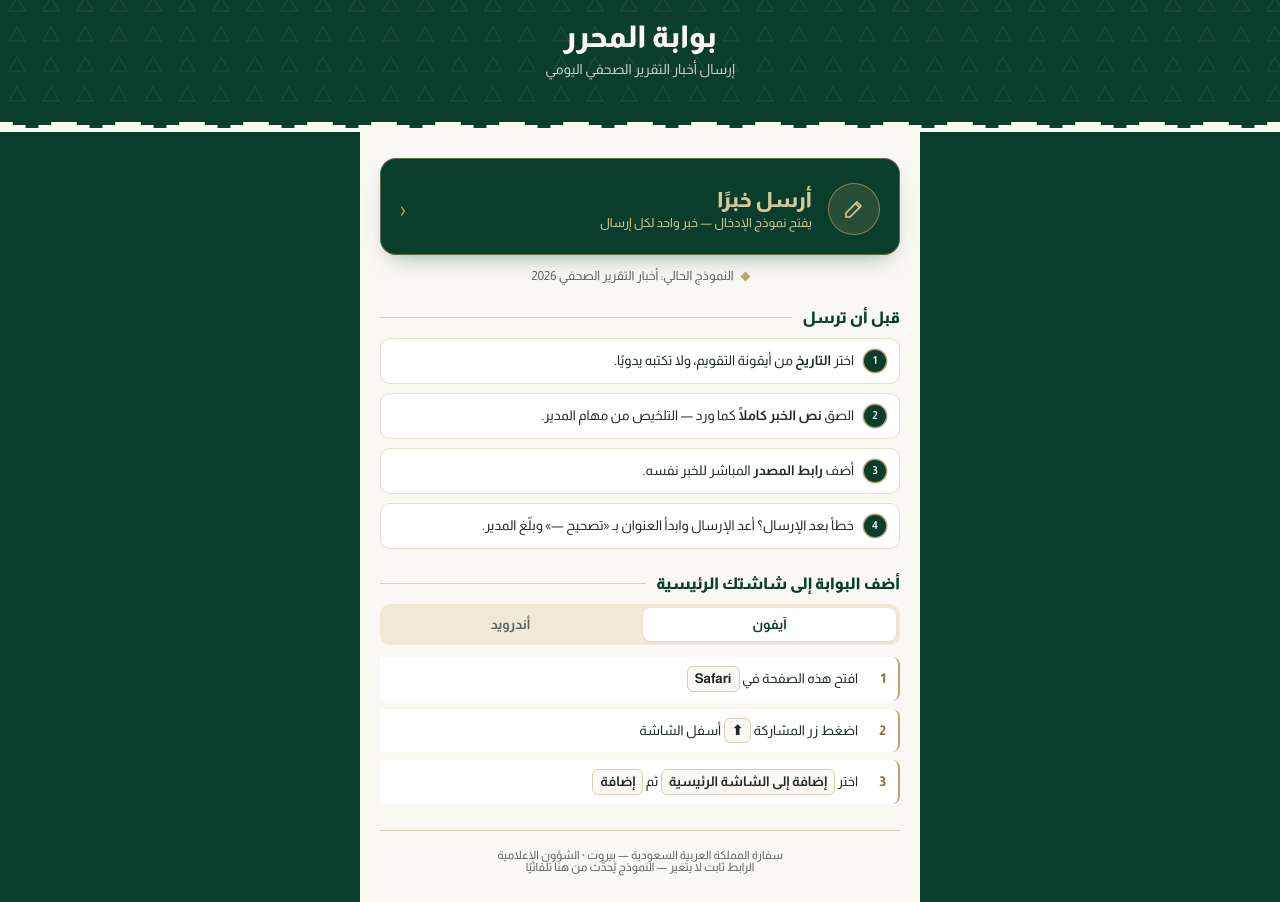
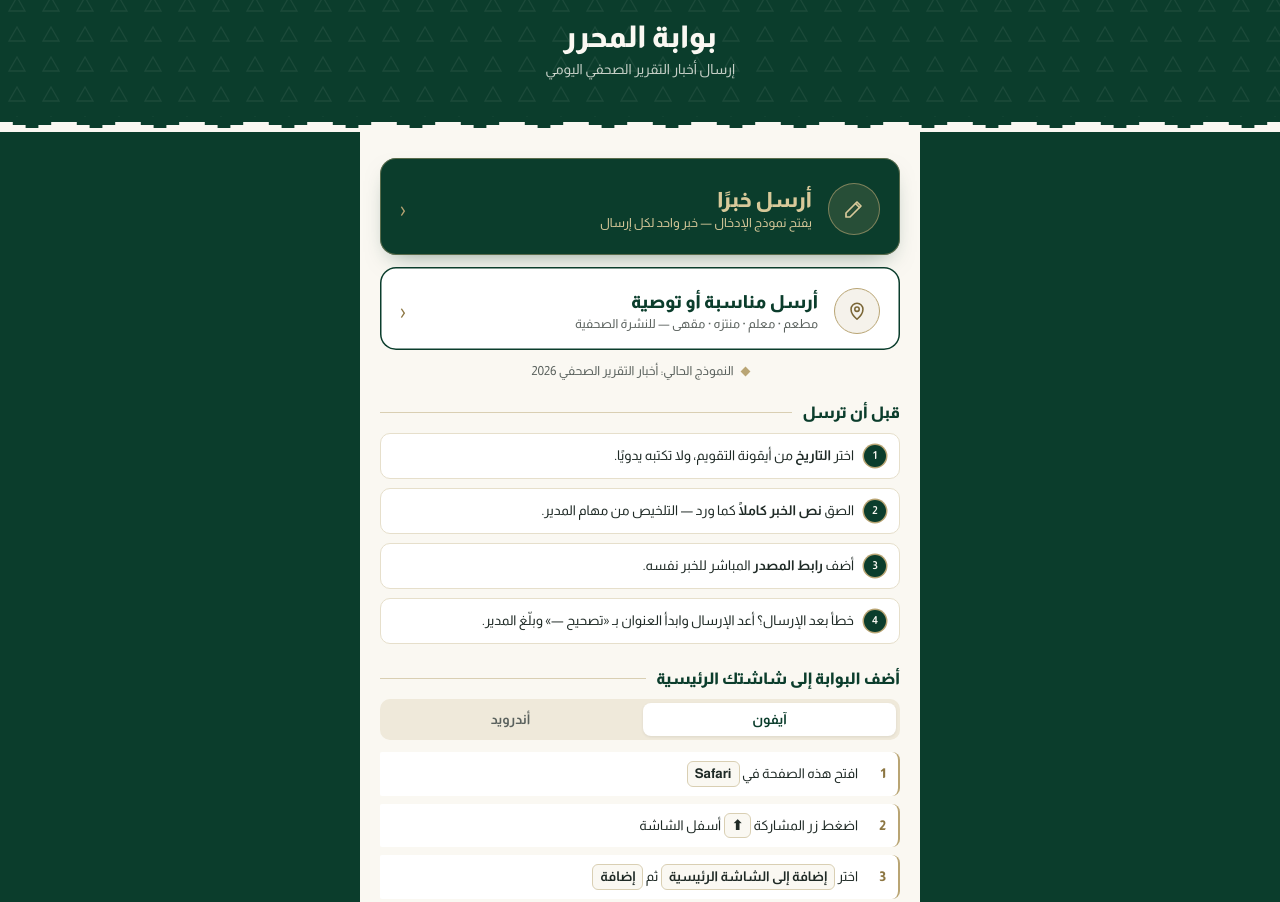
Before and after one commit to jfalanazi/jfalanazi.github.io, a plain HTML site: page taqrir/index.html in a window 1280 px wide. Shown: the part 161-1063 px from the top of the page. Drawn offline with Linux system fonts and the light colour scheme.

Commit message:
البوابة: زر «أرسل مناسبة أو توصية» لنموذج المناسبات والمطاعم

```diff
--- a/taqrir/index.html
+++ b/taqrir/index.html
@@ -35,6 +35,11 @@ main{background:var(--iv);min-height:60vh;padding:26px 20px calc(30px + env(safe
 .cta b{display:block;font-size:21px;font-weight:800}
 .cta span{display:block;font-size:12.5px;color:#D8C99A;margin-top:5px}
 .cta .arr{margin-inline-start:auto;font-size:22px;color:var(--gold)}
+.cta2{margin-top:12px;background:#fff;color:var(--g);box-shadow:inset 0 0 0 1.5px var(--g);padding:16px 20px}
+.cta2 .ic{width:46px;height:46px;background:rgba(185,165,116,.14);border-color:var(--gold)}
+.cta2 b{font-size:18px;color:var(--g)}
+.cta2 span{color:var(--mut)}
+.cta2 .arr{color:var(--goldt)}
 .month{display:flex;justify-content:center;align-items:center;gap:8px;margin:14px 0 26px;font-size:12.5px;color:var(--mut)}
 .month i{width:7px;height:7px;background:var(--gold);transform:rotate(45deg);display:inline-block}
 .sec{display:flex;align-items:center;gap:10px;margin:6px 0 12px}
@@ -69,6 +74,11 @@ footer{text-align:center;font-size:11.5px;color:var(--mut);padding:18px 0 4px;bo
   <a class="cta" id="cta" href="https://forms.office.com/Pages/ResponsePage.aspx?id=fMzMsIxEZEi4kOiz8zY-GAhG_XrhEEtFiQz8oHJbvuNUN0RFTUE2Q1VCQzBSSjAzNDJON0xZM1BGOS4u&lang=ar-LB" rel="noopener">
     <span class="ic"><svg width="24" height="24" viewBox="0 0 24 24" fill="none" stroke="#D8C99A" stroke-width="1.7" stroke-linecap="round" stroke-linejoin="round"><path d="M4 20h4L19 9l-4-4L4 16v4z"/><path d="M13.5 6.5l4 4"/></svg></span>
     <span><b>أرسل خبرًا</b><span>يفتح نموذج الإدخال — خبر واحد لكل إرسال</span></span>
+    <span class="arr">‹</span>
+  </a>
+  <a class="cta cta2" id="cta2" href="https://forms.cloud.microsoft/r/qA5FPQkLVF?lang=ar-LB" rel="noopener">
+    <span class="ic"><svg width="22" height="22" viewBox="0 0 24 24" fill="none" stroke="#7A6636" stroke-width="1.7" stroke-linecap="round" stroke-linejoin="round"><path d="M12 21s-6.5-5.6-6.5-11a6.5 6.5 0 0 1 13 0c0 5.4-6.5 11-6.5 11z"/><circle cx="12" cy="10" r="2.4"/></svg></span>
+    <span><b>أرسل مناسبة أو توصية</b><span>مطعم · معلم · منتزه · مقهى — للنشرة الصحفية</span></span>
     <span class="arr">‹</span>
   </a>
   <div class="month"><i></i><span id="label"></span></div>
@@ -106,9 +116,11 @@ footer{text-align:center;font-size:11.5px;color:var(--mut);padding:18px 0 4px;bo
 /* ===== التحديث الشهري: غيّر هذين السطرين فقط ===== */
 const FORM_URL   = "https://forms.office.com/Pages/ResponsePage.aspx?id=fMzMsIxEZEi4kOiz8zY-GAhG_XrhEEtFiQz8oHJbvuNUN0RFTUE2Q1VCQzBSSjAzNDJON0xZM1BGOS4u&lang=ar-LB";
 const FORM_LABEL = "النموذج الحالي: أخبار التقرير الصحفي 2026";
+const EVENTS_URL = "https://forms.cloud.microsoft/r/qA5FPQkLVF?lang=ar-LB"; // نموذج المناسبات والمطاعم (سنوي)
 const GUIDE_URL  = "";   // رابط دليل المحرر PDF (اختياري)
 /* ================================================== */
 document.getElementById('cta').href=FORM_URL;
+document.getElementById('cta2').href=EVENTS_URL;
 document.getElementById('label').textContent=FORM_LABEL;
 if(GUIDE_URL){document.getElementById('guide').style.display='block';document.getElementById('guideLink').href=GUIDE_URL}
 const sa=window.matchMedia('(display-mode: standalone)').matches||navigator.standalone;
```
